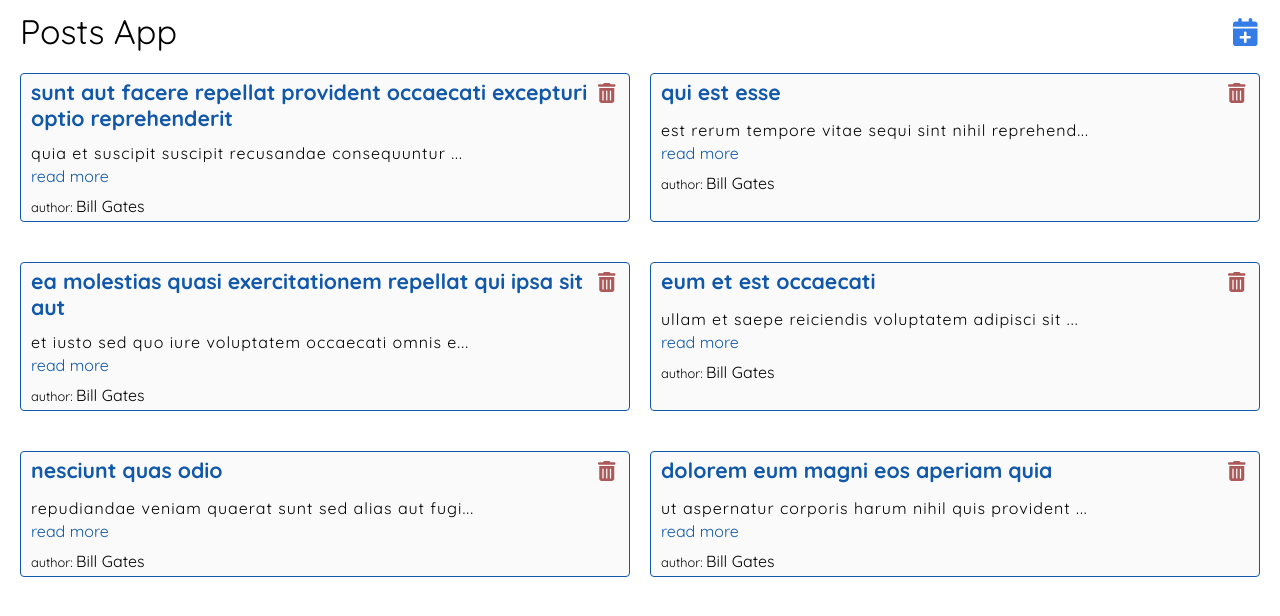
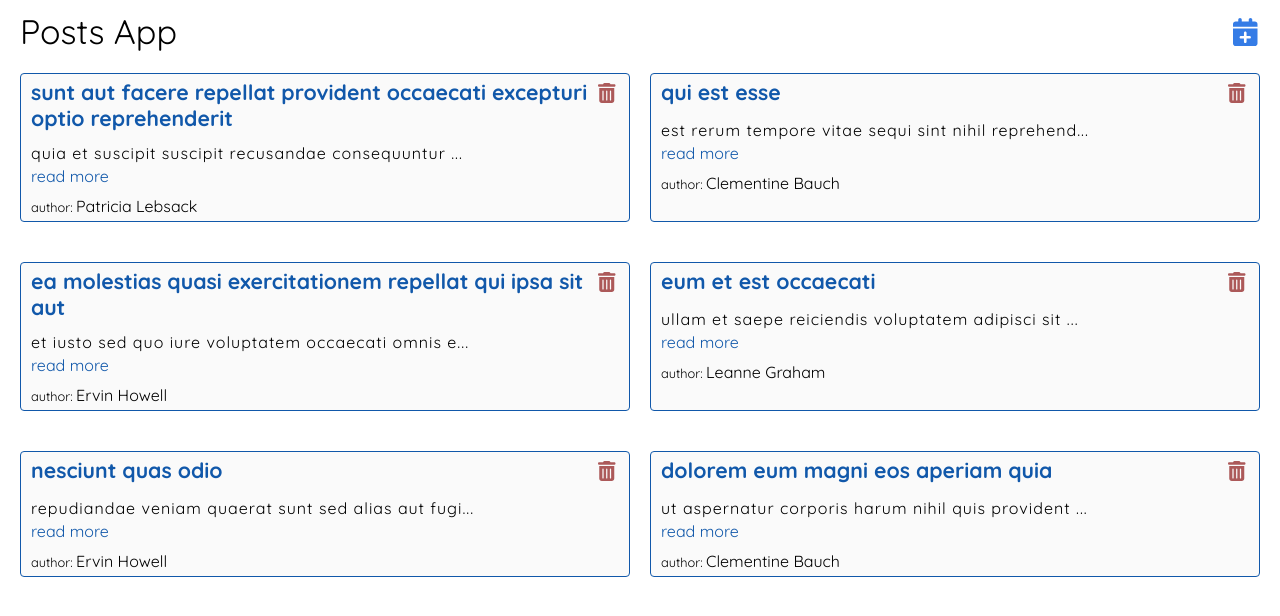
Before and after one commit to ErykFryderyk/recruting-task, a Vue app: page / in a window 1280 px wide. Shown: the top 616 px of the page. Built offline with nearby package versions, Linux system fonts and the light colour scheme.

Commit message:
add new props, array with users and display author of post

```diff
--- a/src/components/Posts.vue
+++ b/src/components/Posts.vue
@@ -18,7 +18,7 @@
           <span v-else>read less</span>
         </button>
         </div>
-        <h3 class="post__author"><span>author: </span>Bill Gates</h3>
+        <h3 class="post__author"><span>author: </span>{{users[item.userId - 1].name}}</h3>
       </li>
     </ul>
   </div>
@@ -29,6 +29,7 @@ export default {
   name: 'Posts',
   props: {
     posts: Array,
+    users: Array,
   }
 }
 </script>
```
